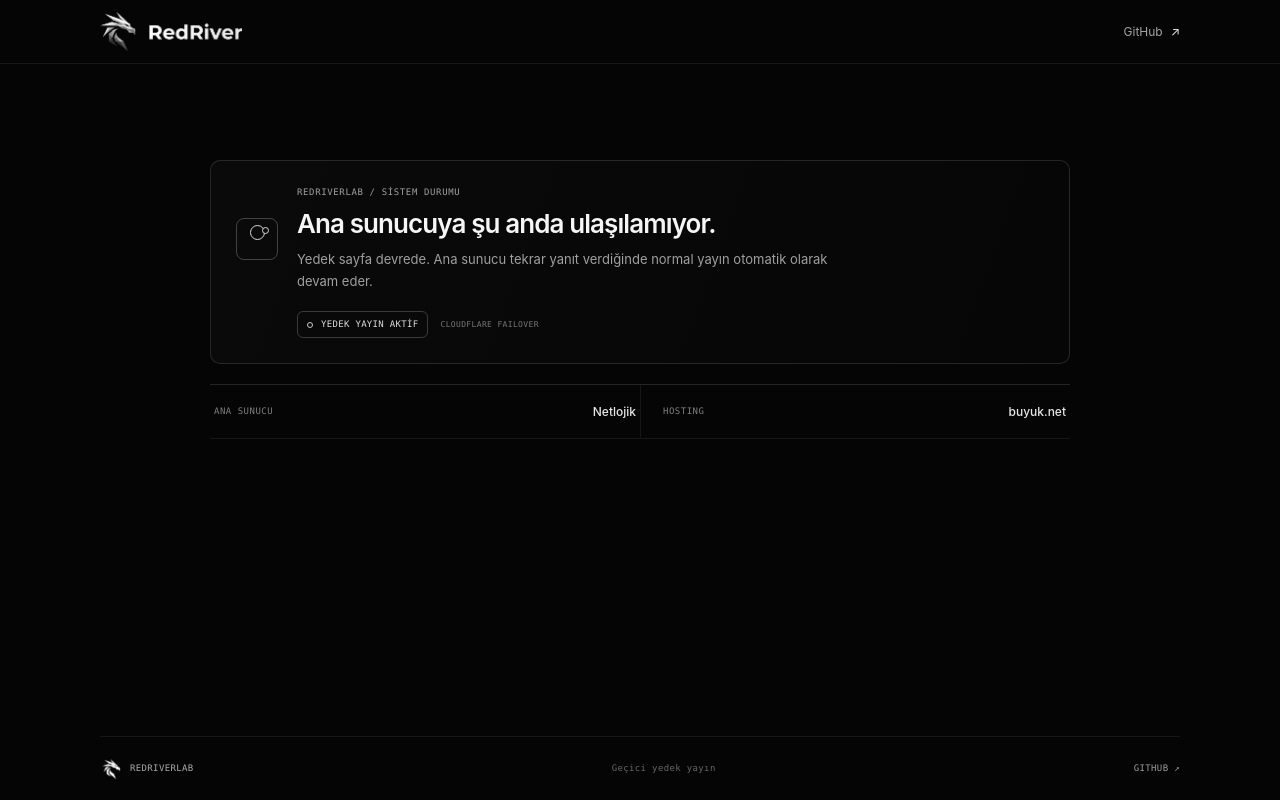
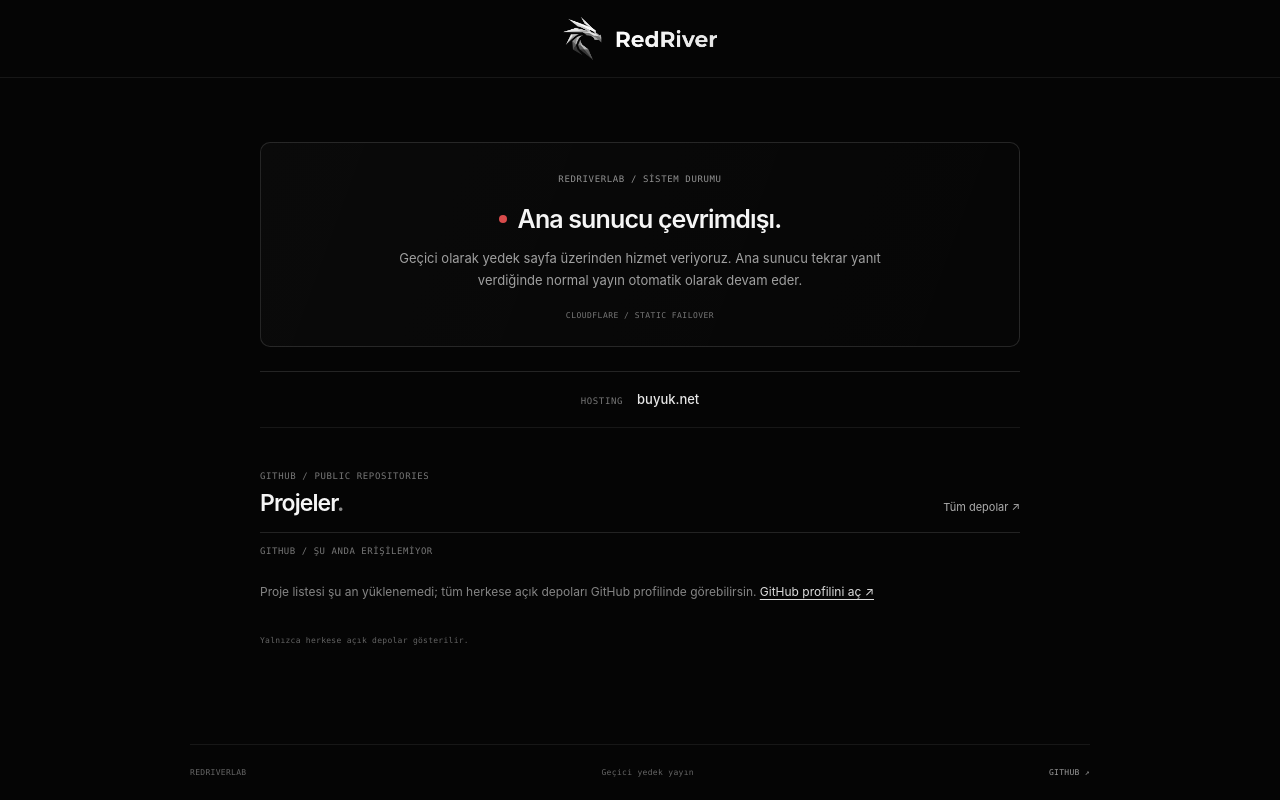
Before and after one commit to RedRiveRR/redriver-portfolio, a plain HTML site: page index.html in a window 1280 px wide. Drawn offline with Linux system fonts and the light colour scheme; no server answers.

Commit message:
design: center minimal status and restore GitHub projects
Use existing wordmark, a centered status panel, buyuk.net hosting label, and a simple GitHub project list.

```diff
--- a/index.html
+++ b/index.html
@@ -4,54 +4,62 @@
   <meta charset="utf-8">
   <meta name="viewport" content="width=device-width, initial-scale=1">
   <meta name="theme-color" content="#050505">
-  <meta name="description" content="RedRiverLab ana sunucu durumu ve geçici yedek yayın bilgisi.">
+  <meta name="description" content="RedRiverLab sistem durumu, hosting bilgisi ve açık GitHub projeleri.">
   <meta property="og:type" content="website">
   <meta property="og:title" content="RedRiverLab">
-  <meta property="og:description" content="Ana sunucu durumu ve yedek yayın bilgisi.">
+  <meta property="og:description" content="Sistem durumu ve GitHub projeleri.">
   <meta property="og:image" content="/assets/rr-icon-web.png">
   <link rel="icon" href="/assets/favicon.svg" type="image/svg+xml">
   <link rel="icon" href="/assets/rr-icon-web.png" type="image/png">
   <link rel="stylesheet" href="/styles.css">
   <title>RedRiverLab</title>
+  <script src="/site-config.js"></script>
+  <script src="/app.js" defer></script>
 </head>
 <body>
   <a class="skip-link" href="#main">İçeriğe geç</a>
 
   <header class="site-header" id="top">
     <a class="brand" href="#top" aria-label="RedRiverLab ana sayfa">
-      <img src="/assets/rr-wordmark-horizontal-web.png" width="166" height="46" alt="RedRiverLab">
+      <img id="brand-logo" src="/assets/rr-wordmark-horizontal-web.png" width="166" height="46" alt="RedRiverLab">
+      <span id="brand-name" class="sr-only">REDRIVERLAB</span>
     </a>
-    <a class="header-link" href="https://github.com/RedRiveRR" target="_blank" rel="noopener noreferrer">GitHub <span aria-hidden="true">↗</span></a>
   </header>
 
   <main id="main" class="page-main">
-    <section class="status-panel" aria-labelledby="status-title">
-      <div class="status-icon" aria-hidden="true"><span></span></div>
-      <div class="status-content">
-        <p class="status-label">REDRIVERLAB / SİSTEM DURUMU</p>
-        <h1 id="status-title">Ana sunucuya şu anda ulaşılamıyor.</h1>
-        <p>Yedek sayfa devrede. Ana sunucu tekrar yanıt verdiğinde normal yayın otomatik olarak devam eder.</p>
+    <section class="status-panel" id="status" aria-labelledby="status-title" aria-live="polite">
+      <p class="status-label">REDRIVERLAB / SİSTEM DURUMU</p>
+      <div class="status-title-line">
+        <span class="status-dot" aria-hidden="true"></span>
+        <h1 id="status-title">Ana sunucu çevrimdışı.</h1>
       </div>
-      <div class="status-meta">
-        <span class="status-chip"><span class="status-dot" aria-hidden="true"></span> YEDEK YAYIN AKTİF</span>
-        <span class="meta-caption">CLOUDFLARE FAILOVER</span>
-      </div>
+      <p class="status-message" id="status-message">Geçici olarak yedek sayfa üzerinden hizmet veriyoruz. Ana sunucu tekrar yanıt verdiğinde normal yayın otomatik olarak devam eder.</p>
+      <p class="status-footnote">CLOUDFLARE / STATIC FAILOVER</p>
     </section>
 
-    <section class="server-info" aria-label="Sunucu ve hosting bilgileri">
-      <div class="server-info-item">
-        <span>ANA SUNUCU</span>
-        <strong>Netlojik</strong>
+    <section class="hosting-info" aria-label="Hosting bilgisi">
+      <span>HOSTING</span>
+      <strong>buyuk.net</strong>
+    </section>
+
+    <section class="projects-section" id="projects" aria-labelledby="projects-title">
+      <div class="projects-heading">
+        <div>
+          <p class="tiny-label">GITHUB / PUBLIC REPOSITORIES</p>
+          <h2 id="projects-title">Projeler<span>.</span></h2>
+        </div>
+        <a id="all-repos-link" class="all-repos-link" href="https://github.com/RedRiveRR?tab=repositories" target="_blank" rel="noopener noreferrer">Tüm depolar ↗</a>
       </div>
-      <div class="server-info-item">
-        <span>HOSTING</span>
-        <strong>buyuk.net</strong>
+      <p id="project-count" class="project-count">GitHub depoları yükleniyor…</p>
+      <div id="project-grid" class="project-list" aria-live="polite">
+        <p class="project-placeholder">Herkese açık projeler alınıyor…</p>
       </div>
+      <p class="projects-footnote">Yalnızca herkese açık depolar gösterilir.</p>
     </section>
   </main>
 
   <footer class="site-footer">
-    <a class="footer-brand" href="#top"><img src="/assets/rr-icon-web.png" alt="" width="22" height="22"><span>REDRIVERLAB</span></a>
+    <span id="footer-brand-name">REDRIVERLAB</span>
     <span class="footer-temporary">Geçici yedek yayın</span>
     <a class="footer-github" href="https://github.com/RedRiveRR" target="_blank" rel="noopener noreferrer">GITHUB ↗</a>
   </footer>
--- a/site-config.js
+++ b/site-config.js
@@ -3,7 +3,7 @@ window.SITE_CONFIG = {
   brandName: "RedRiverLab",
   githubUsername: "RedRiveRR",
   logoPath: "/assets/rr-wordmark-horizontal-web.png",
-  serverStatus: "offline", // Change to "online" when the primary host is back.
+  serverStatus: "offline",
   serverStatusTitle: "Ana sunucu çevrimdışı.",
-  serverStatusMessage: "Ana sunucu şu anda erişilemiyor. Bu geçici yedek sayfa, ana site yeniden devreye alınana kadar Cloudflare üzerinde bağımsız olarak yayında kalır."
+  serverStatusMessage: "Geçici olarak yedek sayfa üzerinden hizmet veriyoruz. Ana sunucu tekrar yanıt verdiğinde normal yayın otomatik olarak devam eder."
 };
--- a/styles.css
+++ b/styles.css
@@ -20,71 +20,77 @@ a:focus-visible { outline: 2px solid #f5f5f5; outline-offset: 4px; }
 .sr-only { position: absolute; width: 1px; height: 1px; padding: 0; margin: -1px; overflow: hidden; clip: rect(0,0,0,0); white-space: nowrap; border: 0; }
 
 .site-header {
-  min-height: 64px;
-  padding: 8px max(20px, calc((100% - 1080px) / 2));
+  min-height: 78px;
+  padding: 12px 20px;
   display: flex;
   align-items: center;
-  justify-content: space-between;
-  gap: 20px;
+  justify-content: center;
   border-bottom: 1px solid var(--line-soft);
   background: #050505;
 }
-.brand { display: inline-flex; align-items: center; flex: 0 0 auto; }
-.brand img { display: block; width: 142px; height: auto; max-height: 42px; object-fit: contain; object-position: left center; }
-.header-link { display: inline-flex; align-items: center; gap: 8px; color: #a4a4a4; font-size: 12px; }
-.header-link span { color: #eee; }
-.header-link:hover, .footer-github:hover { color: #fff; }
+.brand { display: inline-flex; align-items: center; justify-content: center; }
+.brand img { display: block; width: 154px; height: auto; max-height: 44px; object-fit: contain; object-position: center; }
 
-.page-main { width: min(860px, calc(100% - 32px)); margin: clamp(58px, 12vh, 120px) auto 70px; flex: 1; }
+.page-main { width: min(760px, calc(100% - 32px)); margin: clamp(42px, 8vh, 76px) auto 58px; flex: 1; }
 .status-panel {
-  display: grid;
-  grid-template-columns: 42px minmax(0, 1fr);
+  display: flex;
+  flex-direction: column;
   align-items: center;
-  gap: 19px;
-  padding: 25px;
+  padding: 30px 28px 24px;
   border: 1px solid var(--line);
   border-radius: 10px;
   background: linear-gradient(110deg, rgba(255,255,255,.025), rgba(255,255,255,.008));
+  text-align: center;
 }
-.status-icon { position: relative; display: grid; width: 42px; height: 42px; place-items: center; border: 1px solid rgba(255,255,255,.23); border-radius: 8px; }
-.status-icon::before { width: 13px; height: 13px; border: 1px solid #d8d8d8; border-radius: 50%; content: ""; }
-.status-icon::after { position: absolute; top: 8px; right: 8px; width: 5px; height: 5px; border: 1px solid #d8d8d8; border-radius: 50%; background: var(--panel); content: ""; }
-.status-content { min-width: 0; }
-.status-label { margin: 0 0 8px; color: #a0a0a0; font: 9px/1.5 var(--mono); letter-spacing: .07em; }
-.status-content h1 { margin: 0 0 8px; font-size: clamp(20px, 3.4vw, 26px); font-weight: 570; line-height: 1.25; letter-spacing: -.035em; }
-.status-content > p:last-child { max-width: 540px; margin: 0; color: #a0a0a0; font-size: 13px; line-height: 1.7; }
-.status-meta { grid-column: 2; display: flex; align-items: center; flex-wrap: wrap; gap: 12px; }
-.status-chip { display: inline-flex; align-items: center; gap: 8px; padding: 7px 9px; border: 1px solid rgba(255,255,255,.2); border-radius: 6px; color: #ddd; font: 9px/1.2 var(--mono); letter-spacing: .035em; white-space: nowrap; }
-.status-dot { display: inline-block; width: 6px; height: 6px; border: 1px solid #c8c8c8; border-radius: 50%; }
-.meta-caption { color: #777; font: 8px/1.4 var(--mono); letter-spacing: .045em; }
+.status-label, .tiny-label { margin: 0; color: #929292; font: 9px/1.5 var(--mono); letter-spacing: .07em; }
+.status-title-line { display: flex; align-items: center; justify-content: center; gap: 11px; margin-top: 16px; }
+.status-title-line h1 { margin: 0; font-size: clamp(19px, 3.2vw, 25px); font-weight: 570; line-height: 1.3; letter-spacing: -.035em; }
+.status-dot { flex: 0 0 auto; display: inline-block; width: 8px; height: 8px; border-radius: 50%; background: #d94b4b; }
+.status-panel.is-online .status-dot { background: #bdbdbd; }
+.status-message { max-width: 500px; margin: 12px 0 0; color: #a0a0a0; font-size: 13px; line-height: 1.7; }
+.status-footnote { margin: 19px 0 0; color: #777; font: 8px/1.5 var(--mono); letter-spacing: .06em; }
 
-.server-info { display: grid; grid-template-columns: 1fr 1fr; margin-top: 20px; border-top: 1px solid var(--line); border-bottom: 1px solid var(--line-soft); }
-.server-info-item { display: flex; align-items: center; justify-content: space-between; gap: 16px; padding: 17px 4px; }
-.server-info-item + .server-info-item { padding-left: 22px; border-left: 1px solid var(--line-soft); }
-.server-info-item > span { color: #7f7f7f; font: 9px/1.5 var(--mono); letter-spacing: .055em; }
-.server-info-item > strong { color: #e7e7e7; font-size: 12px; font-weight: 500; }
+.hosting-info { display: flex; align-items: baseline; justify-content: center; gap: 14px; margin: 24px auto 0; padding: 17px 8px; border-top: 1px solid var(--line); border-bottom: 1px solid var(--line-soft); }
+.hosting-info > span { color: #777; font: 9px/1.5 var(--mono); letter-spacing: .07em; }
+.hosting-info > strong { color: #e7e7e7; font-size: 13px; font-weight: 500; }
 
-.site-footer { width: min(1080px, calc(100% - 32px)); min-height: 64px; margin: auto auto 0; padding: 16px 0; display: flex; justify-content: space-between; align-items: center; gap: 20px; border-top: 1px solid var(--line-soft); color: #666; font: 9px/1.5 var(--mono); letter-spacing: .04em; }
-.footer-brand { display: inline-flex; align-items: center; gap: 8px; color: #aaa; }
-.footer-brand img { display: block; object-fit: contain; }
+.projects-section { margin-top: 42px; }
+.projects-heading { display: flex; justify-content: space-between; align-items: flex-end; gap: 20px; padding-bottom: 15px; border-bottom: 1px solid var(--line); }
+.projects-heading .tiny-label { margin-bottom: 8px; color: #777; }
+.projects-heading h2 { margin: 0; font-size: 23px; line-height: 1.1; letter-spacing: -.04em; font-weight: 600; }
+.projects-heading h2 span { color: #888; }
+.all-repos-link { color: #adadad; font-size: 11px; white-space: nowrap; }
+.all-repos-link:hover, .footer-github:hover { color: #fff; }
+.project-count { margin: 12px 0 0; color: #777; font: 9px/1.5 var(--mono); letter-spacing: .06em; }
+.project-list { margin-top: 4px; }
+.project-row { min-height: 68px; display: grid; grid-template-columns: 32px minmax(0,1fr) auto; align-items: center; gap: 14px; border-bottom: 1px solid var(--line-soft); }
+.project-number { color: #666; font: 10px var(--mono); }
+.project-main { min-width: 0; }
+.project-title { display: inline-block; color: #eee; font-size: 13px; font-weight: 550; }
+.project-title:hover { color: #fff; text-decoration: underline; text-underline-offset: 4px; }
+.project-description { max-width: 520px; margin: 4px 0 0; overflow: hidden; color: #858585; font-size: 11px; line-height: 1.5; text-overflow: ellipsis; }
+.project-language { color: #777; font: 9px var(--mono); white-space: nowrap; }
+.project-placeholder, .project-empty { margin: 0; padding: 20px 0; color: #858585; font-size: 12px; line-height: 1.7; }
+.project-empty a { color: #ddd; text-decoration: underline; text-underline-offset: 3px; }
+.projects-footnote { margin: 12px 0 0; color: #646464; font: 8px/1.5 var(--mono); letter-spacing: .035em; }
+
+.site-footer { width: min(900px, calc(100% - 32px)); min-height: 56px; margin: auto auto 0; padding: 14px 0; display: flex; justify-content: space-between; align-items: center; gap: 16px; border-top: 1px solid var(--line-soft); color: #666; font: 8px/1.5 var(--mono); letter-spacing: .04em; }
 .footer-temporary { text-align: center; }
 .footer-github { color: #9b9b9b; }
 
 @media (max-width: 560px) {
-  .site-header { min-height: 58px; padding: 8px 16px; }
-  .brand img { width: 122px; }
-  .page-main { margin-top: 54px; margin-bottom: 48px; }
-  .status-panel { grid-template-columns: 34px minmax(0,1fr); gap: 13px; padding: 18px 15px; }
-  .status-icon { width: 34px; height: 34px; }
-  .status-icon::after { top: 6px; right: 6px; }
-  .status-content h1 { font-size: 20px; }
-  .status-content > p:last-child { font-size: 12px; }
-  .status-meta { gap: 8px; }
-  .meta-caption { font-size: 7px; }
-  .server-info { grid-template-columns: 1fr; }
-  .server-info-item { padding: 14px 2px; }
-  .server-info-item + .server-info-item { padding-left: 2px; border-left: 0; border-top: 1px solid var(--line-soft); }
-  .site-footer { flex-wrap: wrap; }
+  .site-header { min-height: 68px; }
+  .brand img { width: 138px; }
+  .page-main { margin-top: 36px; margin-bottom: 42px; }
+  .status-panel { padding: 24px 16px 19px; }
+  .status-title-line { gap: 8px; }
+  .status-title-line h1 { font-size: 19px; }
+  .status-message { font-size: 12px; }
+  .projects-section { margin-top: 34px; }
+  .projects-heading { align-items: center; }
+  .project-row { grid-template-columns: 23px minmax(0,1fr); gap: 10px; padding: 12px 0; }
+  .project-language { grid-column: 2; margin-top: -4px; }
+  .site-footer { flex-wrap: wrap; font-size: 8px; }
   .footer-temporary { order: 3; width: 100%; text-align: left; }
 }
 @media (prefers-reduced-motion: reduce) { html { scroll-behavior: auto; } }
```
